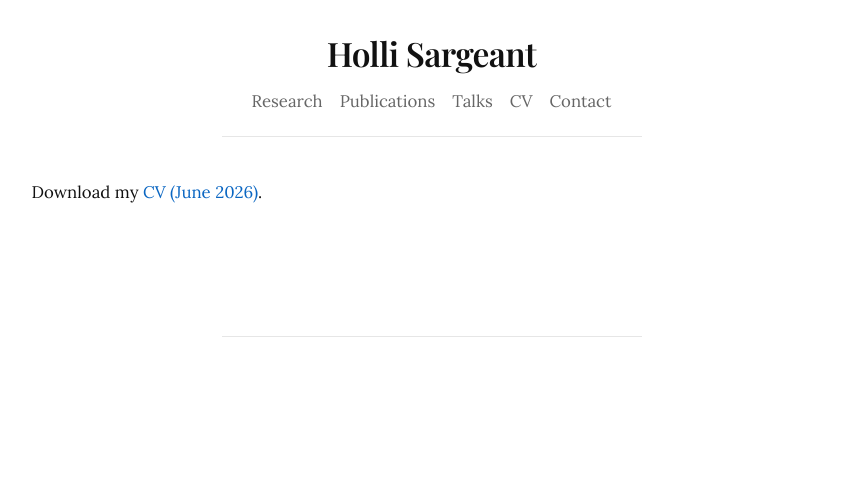
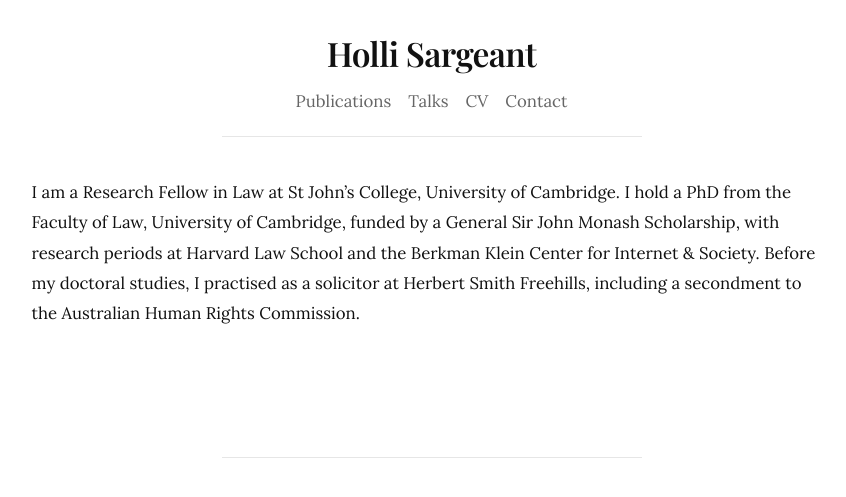
Before and after one commit to hollisargeant/hollisargeant.github.io, a Jekyll site: the page built from cv.md, in a window 1280 px wide. Shown: the top 497 px of the page, without its empty margins (201-1047 px from the left). Built offline with Jekyll 4.4.1, drawn with Linux system fonts in a browser that asks for light colours.

Commit message:
Update cv.md

```diff
--- a/cv.md
+++ b/cv.md
@@ -18,4 +17,4 @@ permalink: /cv/
 <hr class="rule" />
 </div>
 
-Download my [CV (June 2026)](/assets/files/Holli_Sargeant_CV.pdf).
+I am a Research Fellow in Law at St John's College, University of Cambridge. I hold a PhD from the Faculty of Law, University of Cambridge, funded by a General Sir John Monash Scholarship, with research periods at Harvard Law School and the Berkman Klein Center for Internet & Society. Before my doctoral studies, I practised as a solicitor at Herbert Smith Freehills, including a secondment to the Australian Human Rights Commission.
```
Also changed, not shown: other parts of cv.md (+0 -1 lines).
